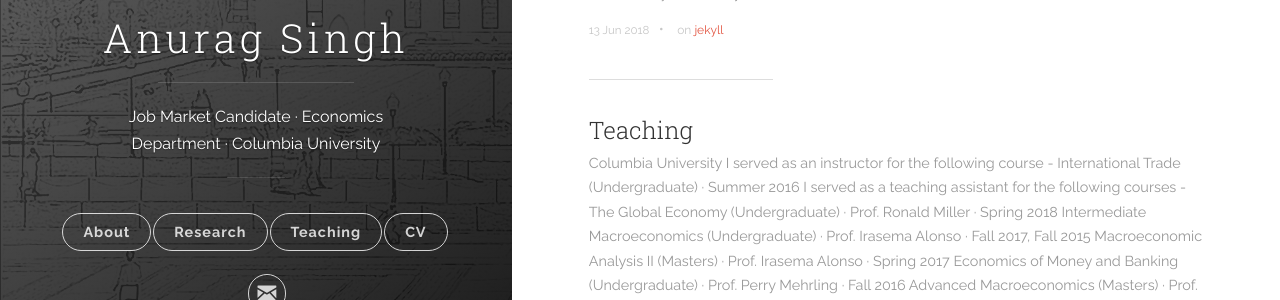
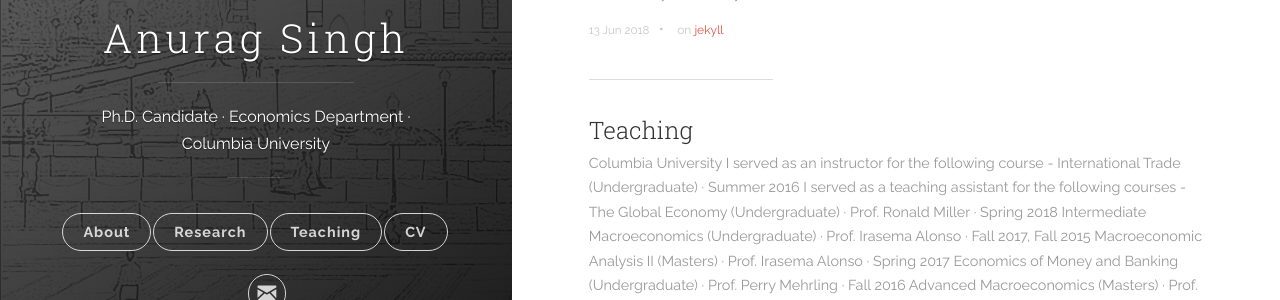
Before and after one commit to vinayakiyer/vinayakiyer.github.io, a Jekyll site: the page built from index.html, in a window 1280 px wide. Shown: the part 372-672 px from the top of the page. Built offline with Jekyll 4.4.1, drawn with Linux system fonts in a browser that asks for light colours; the list of posts is cut into pages by our own code.

Commit message:
Update _config.yml

```diff
--- a/_config.yml
+++ b/_config.yml
@@ -1,6 +1,6 @@
 # Site settings
 title: Anurag Singh
-description: Job Market Candidate &middot; Economics Department &middot; Columbia University
+description: Ph.D. Candidate &middot; Economics Department &middot; Columbia University
 url: 'https:/s-anurag.github.io/'
 baseurl: ""
 # google_analytics: 'UA-XXXXXX-X'
```
